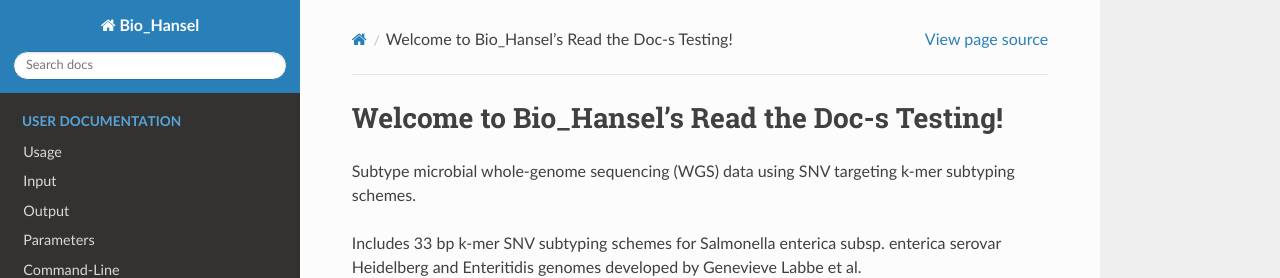
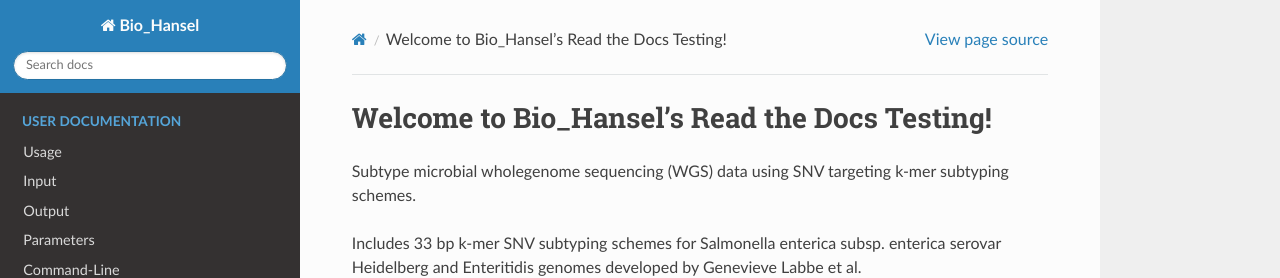
Before and after one commit to phac-nml/biohansel, a Sphinx documentation site: the page built from docs/source/index.rst, in a window 1280 px wide and 900 px high. Shown: the top 278 px of the window. Built offline with Sphinx 7.4.7 and the Read the Docs theme 2.0.0, drawn with Linux system fonts in a browser that asks for light colours.

Commit message:
Update index.rst

```diff
--- a/docs/source/index.rst
+++ b/docs/source/index.rst
@@ -3,11 +3,11 @@
    You can adapt this file completely to your liking, but it should at least
    contain the root `toctree` directive.
 
-Welcome to Bio_Hansel's Read the Doc-s Testing!
+Welcome to Bio_Hansel's Read the Docs Testing!
 ==============================================
 
 
-Subtype microbial whole-genome sequencing (WGS) data using SNV targeting k-mer subtyping schemes.
+Subtype microbial wholegenome sequencing (WGS) data using SNV targeting k-mer subtyping schemes.
 
 Includes 33 bp k-mer SNV subtyping schemes for Salmonella enterica subsp. enterica serovar Heidelberg and Enteritidis genomes developed by Genevieve Labbe et al.
 
```
